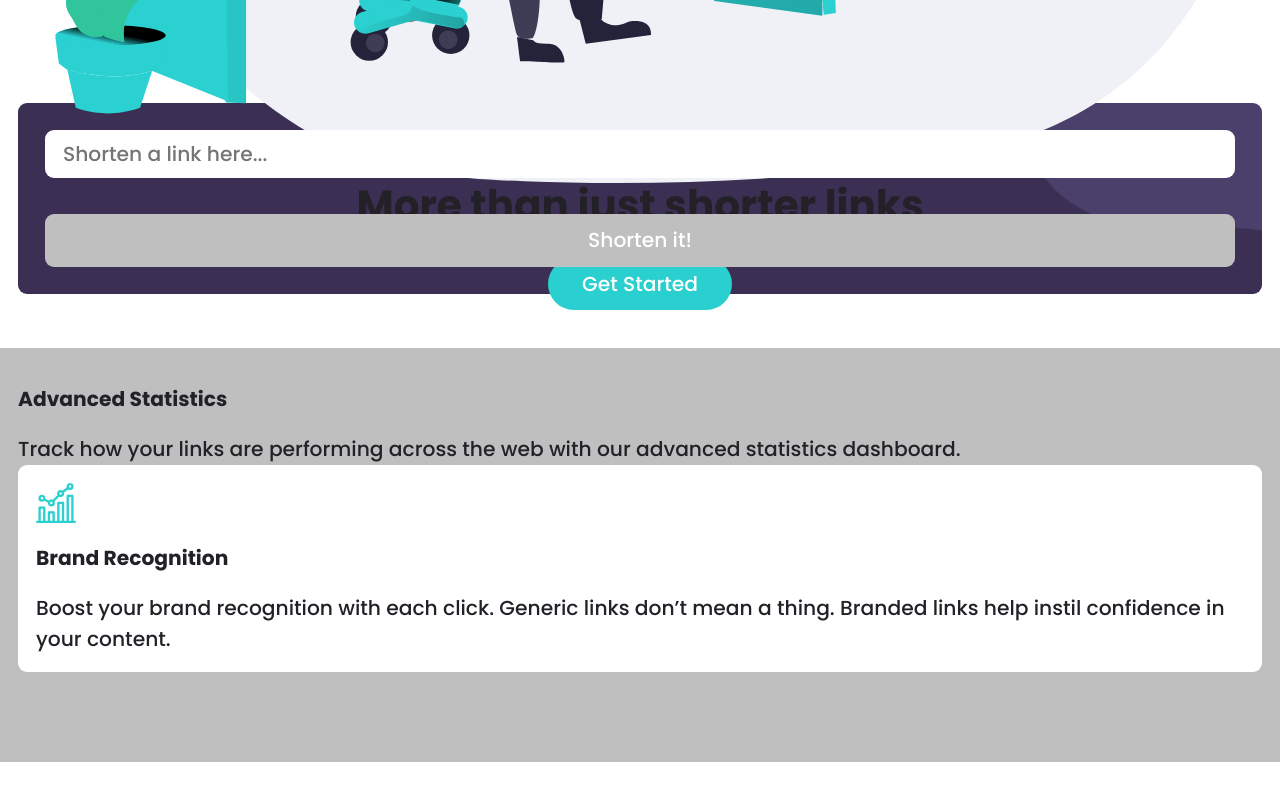
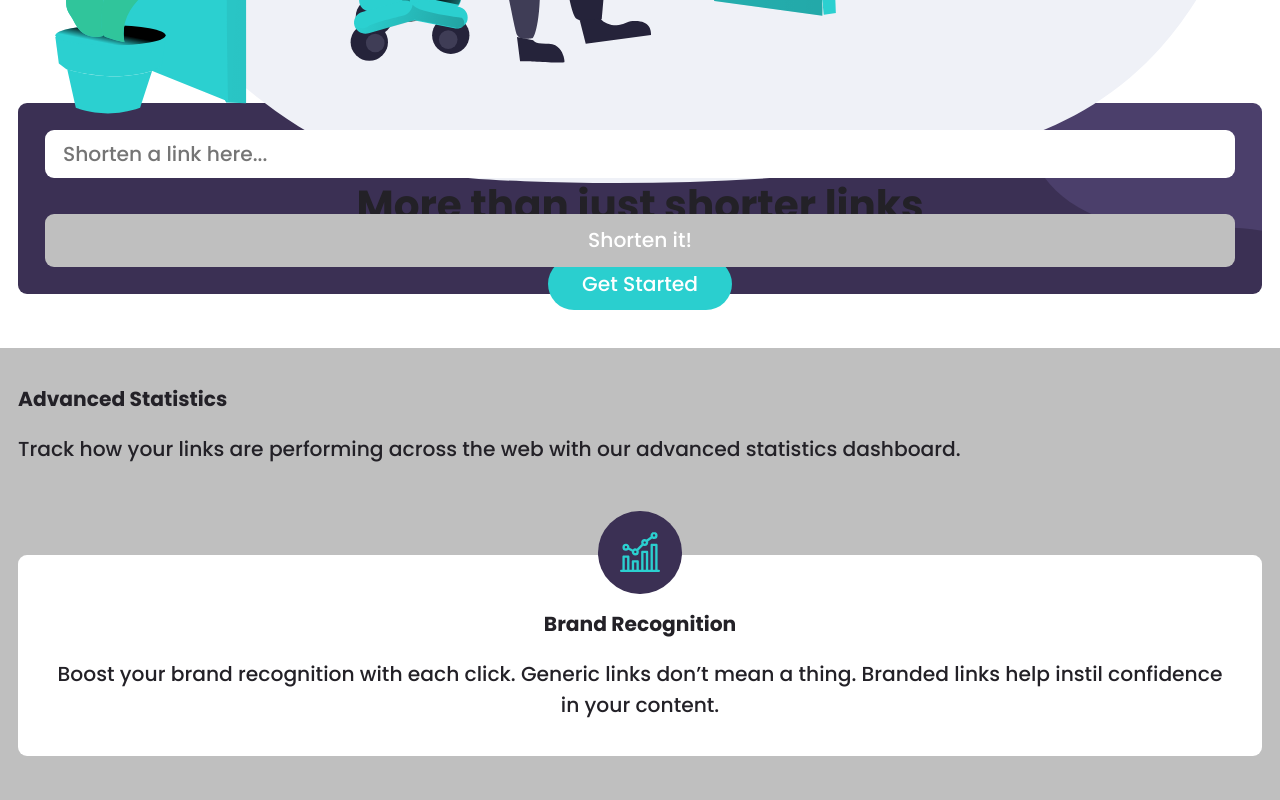
Before and after one commit to shamwela/shortly, a React (Create React App) app: page / in a window 1280 px wide. Shown: the part 715-1515 px from the top of the page. Before the commit the page ends 1477 px from the top, so only its background shows below. Built offline with nearby package versions, Linux system fonts and the light colour scheme.

Commit message:
Improve Feature Section

```diff
--- a/src/components/FeatureInfo.jsx
+++ b/src/components/FeatureInfo.jsx
@@ -7,14 +7,41 @@ const StyledFeatureInfo = styled.div`
   background-color: white;
   border-radius: var(--border-radius);
   display: grid;
+  justify-items: center;
   grid-row-gap: 1em;
-  padding: 1rem;
+  padding: 3rem 2rem 2rem 2rem;
+  position: relative;
+
+  & > * {
+    text-align: center;
+  }
 `
 
-export default function FeatureInfo({ children }) {
-  return <StyledFeatureInfo>{children}</StyledFeatureInfo>
+const IconWrapper = styled.div`
+  background-color: var(--dark-violet);
+  width: max-content;
+  display: grid;
+  place-items: center;
+  border-radius: 100%;
+  padding: 1.2rem;
+  position: absolute;
+  top: -44px;
+`
+
+export default function FeatureInfo({ imageSource, title, description }) {
+  return (
+    <StyledFeatureInfo>
+      <IconWrapper>
+        <img src={imageSource} alt='' />
+      </IconWrapper>
+      <h3>{title}</h3>
+      <p>{description}</p>
+    </StyledFeatureInfo>
+  )
 }
 
 FeatureInfo.propTypes = {
-  children: PropTypes.element.isRequired,
+  imageSource: PropTypes.string.isRequired,
+  title: PropTypes.string.isRequired,
+  description: PropTypes.string.isRequired,
 }
--- a/src/components/FeatureOverview.jsx
+++ b/src/components/FeatureOverview.jsx
@@ -4,6 +4,7 @@ import styled from 'styled-components'
 const StyledFeatureOverview = styled.div`
   display: grid;
   grid-row-gap: 1em;
+  margin-bottom: 5rem;
 `
 
 export default function FeatureOverview() {
--- a/src/components/FeatureSection.jsx
+++ b/src/components/FeatureSection.jsx
@@ -28,14 +28,11 @@ export default function FeatureSection() {
     <StyledFeatureSection>
       <FeatureOverview />
       <FeatureInfoWrapper>
-        <FeatureInfo>
-          <img src={BrandRecognition} />
-          <h3>Brand Recognition</h3>
-          <p>
-            Boost your brand recognition with each click. Generic links don’t
-            mean a thing. Branded links help instil confidence in your content.
-          </p>
-        </FeatureInfo>
+        <FeatureInfo
+          imageSource={BrandRecognition}
+          title='Brand Recognition'
+          description='Boost your brand recognition with each click. Generic links don’t mean a thing. Branded links help instil confidence in your content.'
+        />
       </FeatureInfoWrapper>
     </StyledFeatureSection>
   )
```
